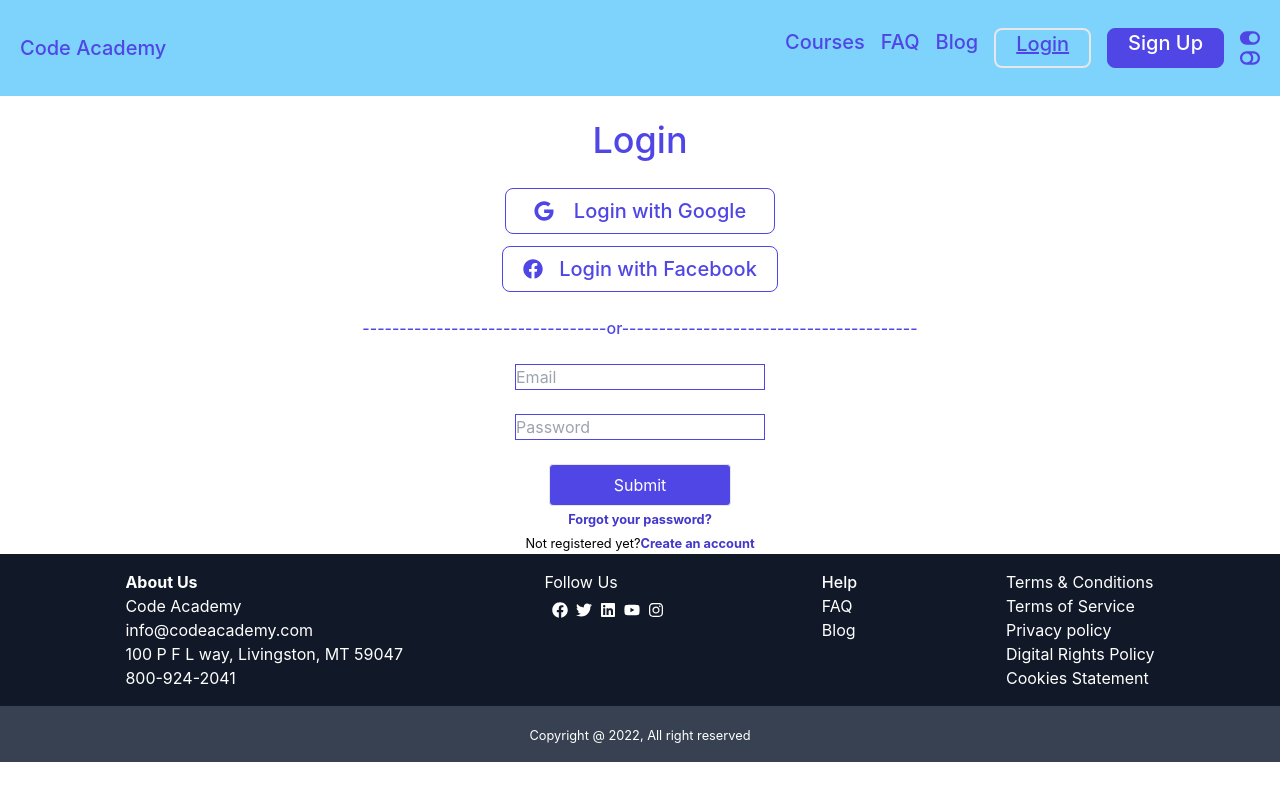
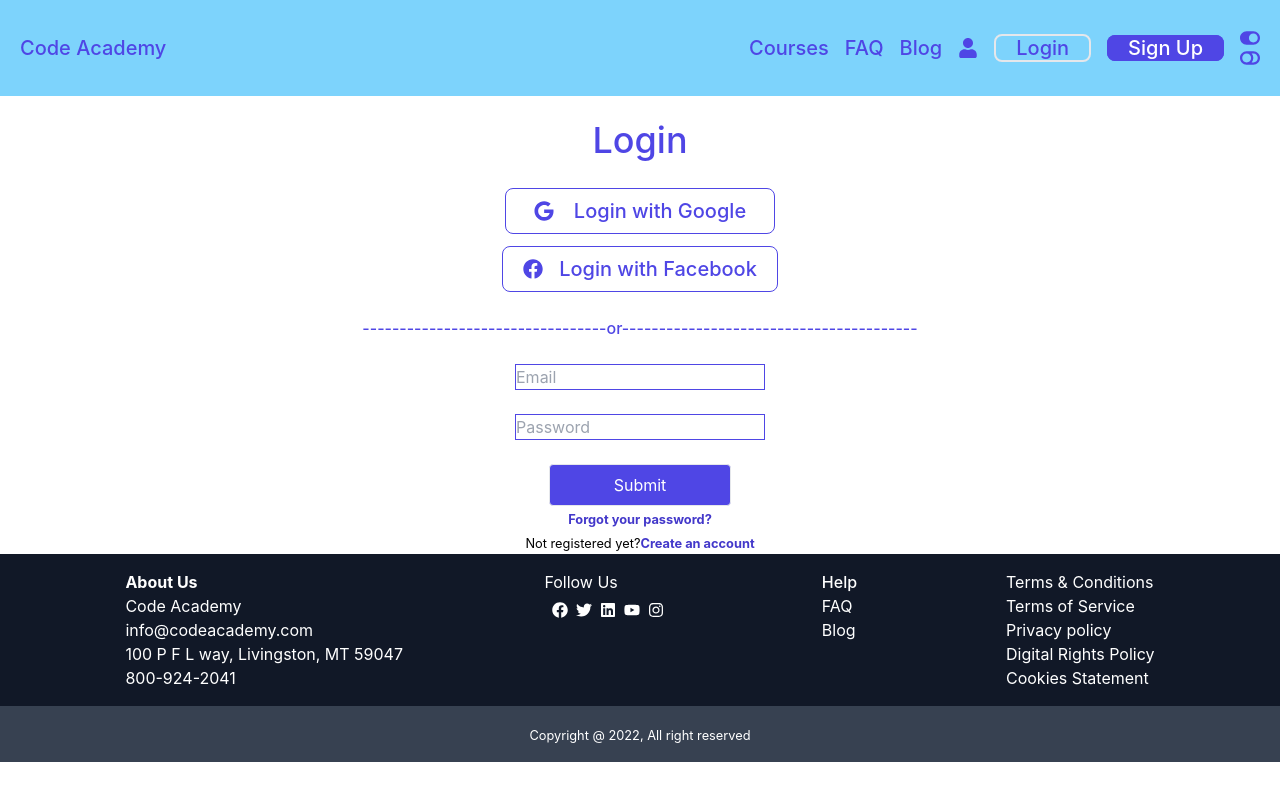
Before and after one commit to mdferdousalam/MERN-stake-learning-client, a React (Create React App) app: page /login in a window 1280 px wide. Built offline with nearby package versions, Linux system fonts and the light colour scheme; no server answers.

Commit message:
header section profile added

```diff
--- /dev/null
+++ b/src/components/UserProfile/Profile.js
@@ -0,0 +1,47 @@
+import React, { useContext, useRef, useState } from 'react';
+import { Form } from 'react-router-dom';
+import { AuthContext } from '../../context/AuthProvider/AuthContext';
+
+const Profile = () => {
+    const { user } = useContext(AuthContext)
+    const [name, setName] = useState(user.displayName)
+    const photoURLRef = useRef(user.photoURL)
+
+    const handleSubmit = event => {
+        event.preventDefault();
+        console.log(name, photoURLRef);
+
+    }
+
+    const handleNameChange = event => {
+        setName(event.target.value)
+    }
+
+    return (
+        <div>
+            <Form onSubmit={handleSubmit}>
+                <Form.Group className="mb-3" controlId="formBasicEmail">
+                    <Form.Label>Email address</Form.Label>
+                    <Form.Control readOnly type="email" defaultValue={user?.email} />
+                </Form.Group>
+
+                <Form.Group className="mb-3" controlId="formBasicName">
+                    <Form.Label>Your Name</Form.Label>
+                    <Form.Control onChange={handleNameChange} type="text" defaultValue={name} />
+                </Form.Group>
+                <Form.Group className="mb-3" controlId="formBasicName">
+                    <Form.Label>Photo URL</Form.Label>
+                    <Form.Control ref={photoURLRef} type="text" defaultValue={user?.photoURL} />
+                </Form.Group>
+                <Form.Group className="mb-3" controlId="formBasicCheckbox">
+                    <Form.Check type="checkbox" label="Check me out" />
+                </Form.Group>
+                <button variant="primary" type="submit">
+                    Submit
+                </button>
+            </Form>
+        </div>
+    );
+};
+
+export default Profile;
--- a/src/components/sharedComponents/Header.js
+++ b/src/components/sharedComponents/Header.js
@@ -1,8 +1,17 @@
-import React from 'react';
-import { NavLink } from 'react-router-dom'
-import { FaToggleOn, FaToggleOff } from "react-icons/fa";
+import React, { useContext } from 'react';
+import { Link, NavLink } from 'react-router-dom'
+import { FaToggleOn, FaToggleOff, FaUser } from "react-icons/fa";
+import { AuthContext } from '../../context/AuthProvider/AuthContext';
 
 const Header = () => {
+
+    const { user, logOut } = useContext(AuthContext)
+
+    const handleLogOut = () => {
+        logOut()
+            .then(() => { })
+            .catch((error) => console.error(error))
+    }
 
     let activeStyle = {
         textDecoration: "underline",
@@ -16,7 +25,7 @@ const Header = () => {
                 <NavLink className='hover:text-white' to="/">Code Academy</NavLink>
             </div>
             <nav >
-                <ul className='flex' >
+                <ul className='flex items-center ' >
                     <li className='mr-4 hover:text-white'>
                         <NavLink
                             to="/courses"
@@ -50,21 +59,29 @@ const Header = () => {
                             )}
                         </NavLink>
                     </li>
-                    <li className='mr-4 border-2 rounded-lg px-5  hover:text-white'>
-                        <NavLink to='/login' className={({ isActive }) =>
-                            isActive ? activeClassName : undefined
-                        }>
-                            Login
-
-                        </NavLink>
+                    <li className='mr-4'>
+                        <Link to='/profile'>
+                            {
+                                user?.photoURL ?
+                                    <img style={{ height: '30px' }} roundedCircle src={user?.photoURL} alt="" />
+                                    :
+                                    <FaUser></FaUser>
+                            }
+                        </Link>
                     </li>
-                    <li className='mr-4  hover:bg-sky-300 text-white px-5 bg-indigo-600 border rounded-lg border-indigo-600'>
-                        <NavLink to='/signup' className={({ isActive }) =>
-                            isActive ? activeClassName : undefined
-                        }>
-                            Sign Up
-
-                        </NavLink>
+                    <li >
+                        {
+                            user?.uid ?
+                                <>
+                                    <span>{user?.displayName}</span>
+                                    <button className='mr-4  hover:bg-sky-300 text-white px-5 bg-indigo-600 border rounded-lg border-indigo-600' onClick={handleLogOut}>Log Out</button>
+                                </>
+                                :
+                                <>
+                                    <NavLink className='mr-4 border-2 rounded-lg px-5  hover:text-white' to='/login' >Login</NavLink>
+                                    <NavLink className='mr-4  hover:bg-sky-300 text-white px-5 bg-indigo-600 border rounded-lg border-indigo-600' to='/signup'>Sign Up</NavLink>
+                                </>
+                        }
                     </li>
                     <li>
                         <FaToggleOn title='Light' className='hover:text-white'></FaToggleOn>
--- a/src/routes/Routes/routes.js
+++ b/src/routes/Routes/routes.js
@@ -6,7 +6,9 @@ import Faq from "../../components/FAQ/Faq";
 import Home from "../../components/Home";
 import Login from "../../components/Login/Login";
 import SignUp from "../../components/SignUp/SignUp";
+import Profile from "../../components/UserProfile/Profile";
 import Main from "../../layout/Main";
+import PrivateRoute from "../privateRoutes/PrivateRoute";
 
 
 export const routes = createBrowserRouter([
@@ -38,6 +40,10 @@ export const routes = createBrowserRouter([
             {
                 path: '/signup',
                 element: <SignUp></SignUp>
+            },
+            {
+                path: '/profile',
+                element: <PrivateRoute><Profile></Profile></PrivateRoute>
             }
         ]
 
--- a/src/routes/privateRoutes/PrivateRoute.js
+++ b/src/routes/privateRoutes/PrivateRoute.js
@@ -1,8 +1,9 @@
 import React, { useContext } from 'react';
 import { Navigate, useLocation } from 'react-router-dom';
 import { AuthContext } from '../../context/AuthProvider/AuthContext';
-import { RotatingLines } from 'react-loader-spinner'
-import "react-loader-spinner/dist/loader/css/react-spinner-loader.css";
+// import { RotatingLines } from 'react-loader-spinner'
+// import "react-loader-spinner/dist/loader/css/react-spinner-loader.css";
+import * as Loader from "react-loader-spinner";
 
 
 
@@ -13,8 +14,7 @@ const PrivateRoute = ({ children }) => {
     const location = useLocation();
 
     if (loading) {
-        return < RotatingLines
-            strokeColor="grey"
+        return < Loader.RotatingLines strokeColor="grey"
             strokeWidth="5"
             animationDuration="0.75"
             width="96"
```
